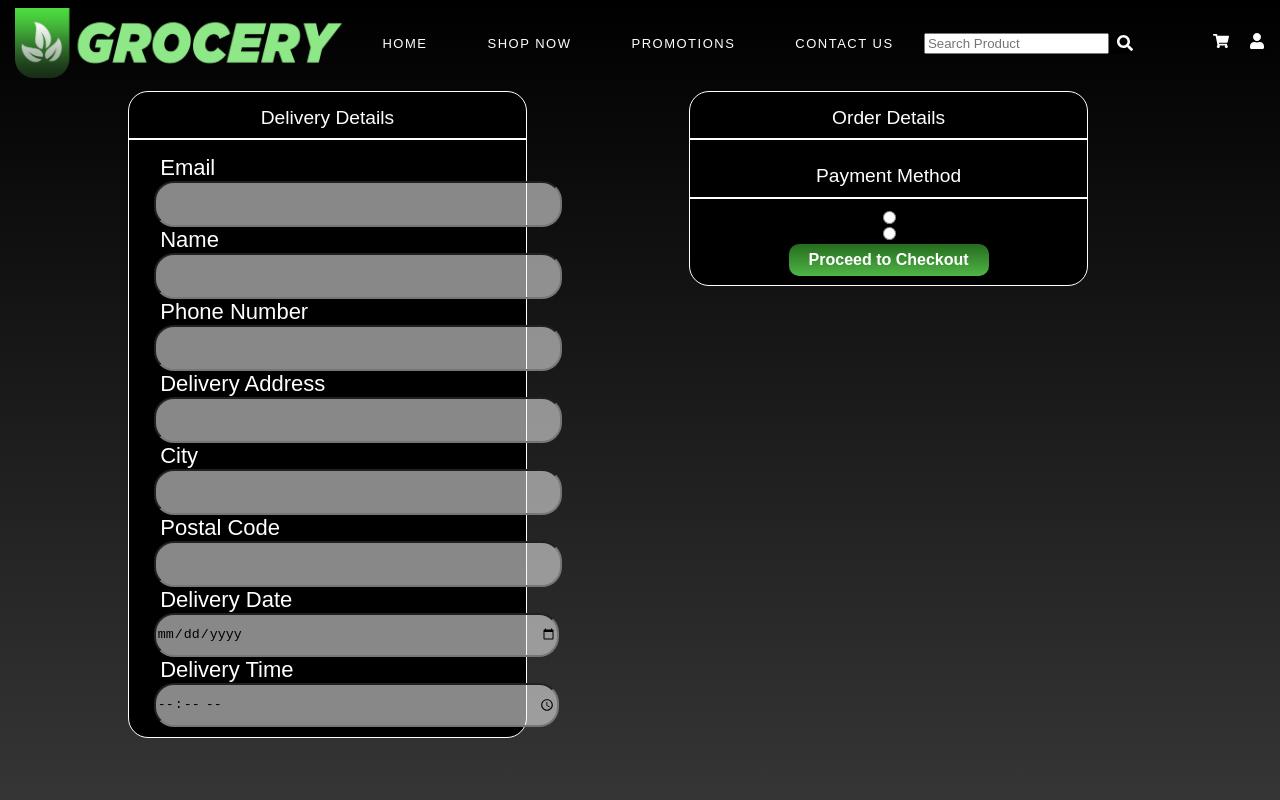
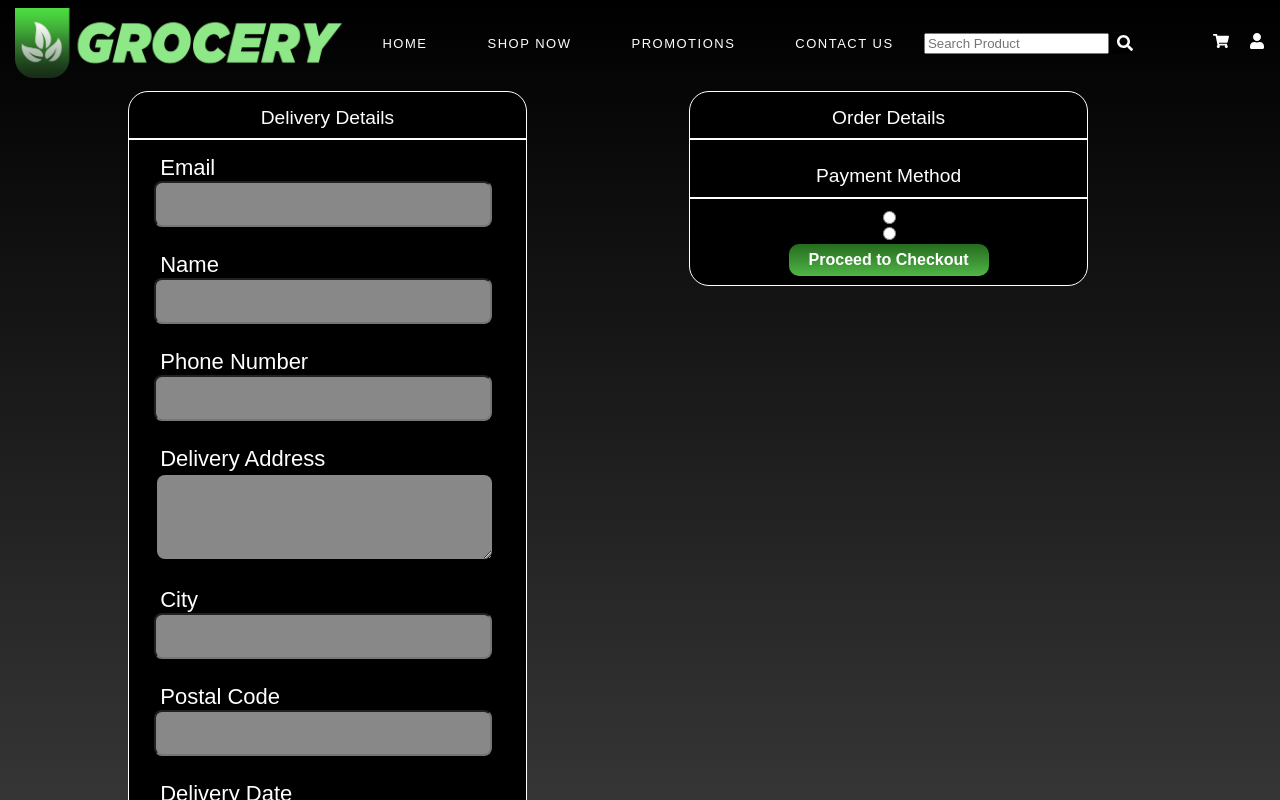
Before and after one commit to Nadunrupasinghe/supermarket_system_frontend, a React (Create React App) app in the folder supermarketfrontend/: page /checkout in a window 1280 px wide. Shown: the top 800 px of the page. Built offline with nearby package versions, Linux system fonts and the light colour scheme.

Commit message:
Updated changes

```diff
--- a/supermarketfrontend/src/Components/InputBox/InputBox.css
+++ b/supermarketfrontend/src/Components/InputBox/InputBox.css
@@ -1,6 +1,6 @@
 .inputBox {
     display: grid;
-
+    margin-bottom: 25px;
   }
 
   .labelname {
@@ -10,9 +10,9 @@
     font-style: normal;
   }
   .input{
-    width:400px;
+    width:90%;
     height: 40px;
-    border-radius: 20px;
+    border-radius: 8px;
     background-color:rgba(248, 248, 248, 0.55);
     color: black;
     &:focus {
@@ -22,7 +22,7 @@
 
   }
   .textarea {
-    width: 100%;
+    width: 87%;
     margin: 0.2rem;
     border: 0;
     font-size: 1rem;
--- a/supermarketfrontend/src/Components/InputBox/InputBox.js
+++ b/supermarketfrontend/src/Components/InputBox/InputBox.js
@@ -19,8 +19,8 @@ function InputBox(props) {
       )}
       {props.type === 'textarea' && (
         <textarea
-          rows='5'
-          cols='45'
+          rows='4'
+          cols='10'
           value={props.value}
           name={props.name}
           placeholder={props.placeholder}
--- a/supermarketfrontend/src/Pages/Checkout/Checkout.css
+++ b/supermarketfrontend/src/Pages/Checkout/Checkout.css
@@ -1,12 +1,13 @@
 .checkout{
     background-color: black;
     position: relative;
-    height: 100vh;
+    height: 150%;
     background-image: linear-gradient(to bottom, rgba(0, 0, 0, 0.2), rgba(254, 252, 252, 0.212));
     background-size: 100%; /* Adjust the blur height as needed */
     background-position: top;
     background-attachment: fixed;
     overflow: hidden;
+    padding-bottom: 20px;
 }
 .order-containr{
     display: flex;
@@ -41,7 +42,10 @@
     align-content: center;
     padding: 5px;
     margin-left: 5%;
-    padding-bottom: 5px;
+    padding-bottom: 20px;
+}
+
+.deliveryInput{
 }
 
 .inline{
--- a/supermarketfrontend/src/Pages/Checkout/Checkout.js
+++ b/supermarketfrontend/src/Pages/Checkout/Checkout.js
@@ -16,14 +16,30 @@ function Checkout() {
             </div>
           </div>
           <div className='inputs'>
+            <div classname='deliveryInput'>
               <InputBox type='email' labelName='Email' />
+            </div>
+            <div classname='deliveryInput'>
               <InputBox type='text' labelName='Name' />
+            </div>
+            <div classname='deliveryInput'>
               <InputBox type='text' labelName='Phone Number' />
-            <InputBox type='text' labelName='Delivery Address' />
+            </div>
+            <div classname='deliveryInput'>
+              <InputBox type='textarea' labelName='Delivery Address' />
+            </div>
+            <div classname='deliveryInput'>
               <InputBox type='text' labelName='City' />
+            </div>
+            <div classname='deliveryInput'>
               <InputBox type='text' labelName='Postal Code' />
+            </div>
+            <div classname='deliveryInput'>
               <InputBox type='date' labelName='Delivery Date' />
+            </div>
+            <div classname='deliveryInput'>
               <InputBox type='time' labelName='Delivery Time' />
+            </div>
           </div>
         </div>
         <div className='orderDetails'>
```
Lines whose indentation alone changed are shown as unchanged.
